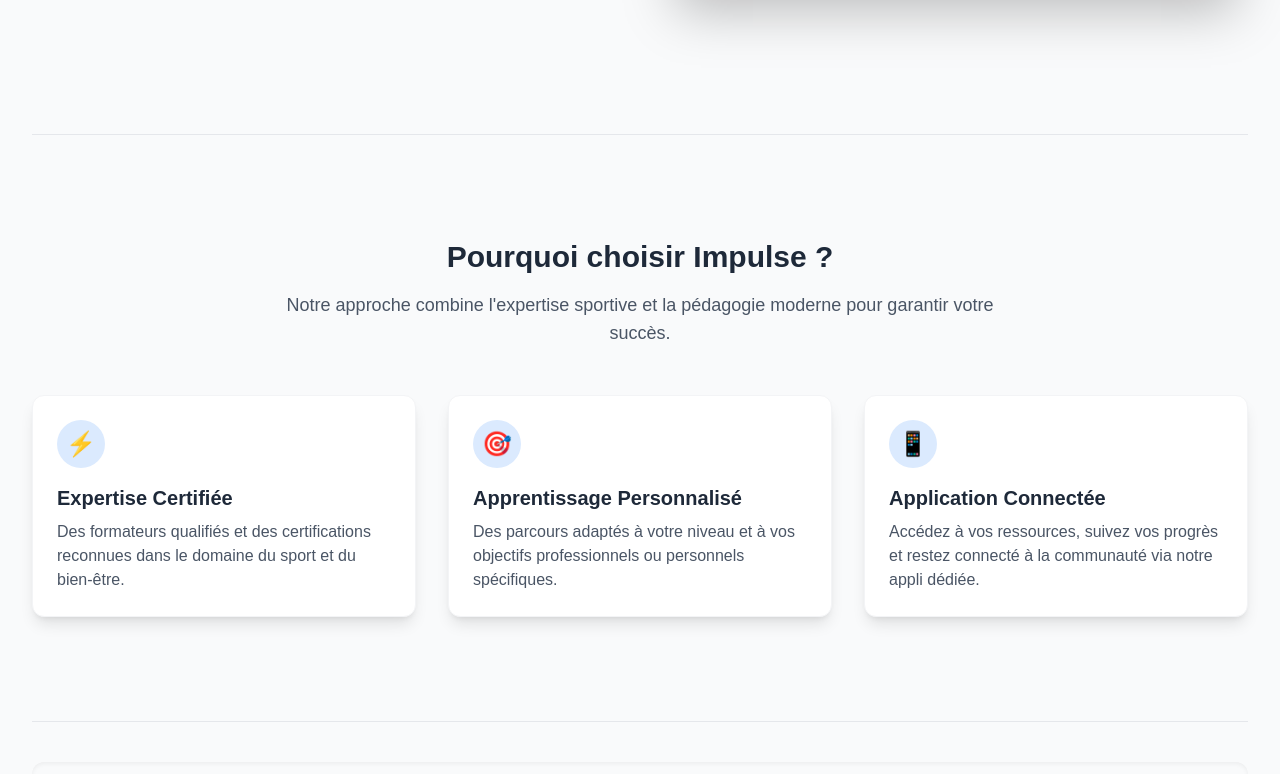
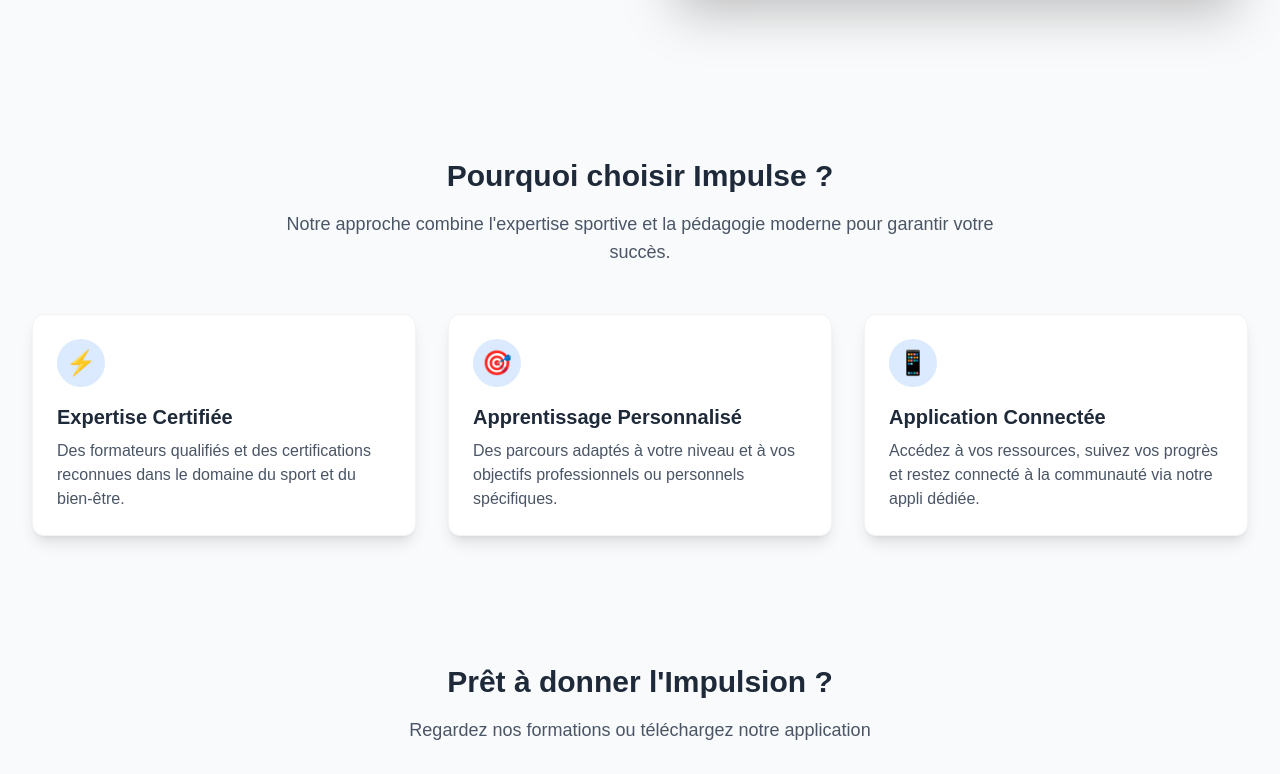
Before and after one commit to jordanQuin/impulseVitrine, a Next.js app in the folder impulse/: page / in a window 1280 px wide. Shown: the part 622-1396 px from the top of the page. Built offline with nearby package versions, Linux system fonts and the light colour scheme.

Commit message:
Suppression des balises hr

```diff
--- a/impulse/app/page.tsx
+++ b/impulse/app/page.tsx
@@ -60,8 +60,6 @@
           </div>
         </section>
 
-        <hr className="my-10 border-gray-200" />
-
         {/* 2. SECTION VALEURS / PILIERS */}
         <section className="py-16">
           <div className="text-center mb-12">
@@ -90,10 +88,8 @@
           </div>
         </section>
 
-        <hr className="my-10 border-gray-200" />
-
         {/* 3. SECTION CTA SECONDAIRE (Bas de page) */}
-        <section className="py-16 bg-gray-50 rounded-xl mb-12 shadow-inner">
+        <section className="py-16 bg-gray-50 rounded-xl mb-12">
           <div className="text-center">
             <h2 className="text-3xl font-bold text-gray-800 mb-4">Prêt à donner l'Impulsion ?</h2>
             <p className="text-lg text-gray-600 mb-8">
```
